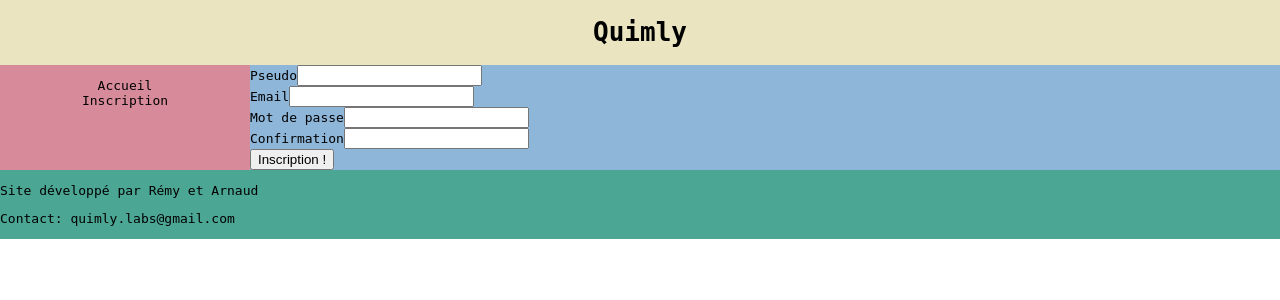
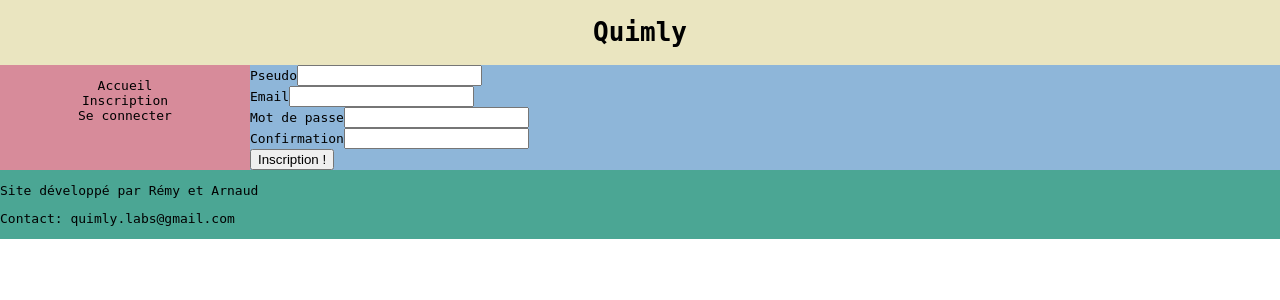
Before and after one commit to Quimly/Quizz, a Symfony app: template templates/registration/register.html.twig in a window 1280 px wide. Shown: the top 300 px of the page. Run offline with Twig, Linux system fonts and the light colour scheme; the template is opened without the code that fills it, so the values that code supplies are empty; form fields are guessed from the names that the template uses; some libraries are stand-ins or nearby versions.

Commit message:
Mise à jour du menu de navigation

```diff
--- a/templates/header.html.twig
+++ b/templates/header.html.twig
@@ -1,6 +1,6 @@
 {% block punchline %}
 	<h1>Quimly</h1>
 	{% if is_granted('IS_AUTHENTICATED_FULLY') %}
-    <p>Bienvenue {{ app.user.username }} !</p>
+    	<p>Bienvenue {{ app.user.username }} !</p>
     {% endif %}
 {% endblock %}
--- a/templates/nav.html.twig
+++ b/templates/nav.html.twig
@@ -2,5 +2,10 @@
     <ul>
     	<li><a href="{{ path('home')}}">Accueil</a></li>
         <li><a href="{{ path('registration')}}">Inscription</a></li>
+        {% if is_granted('IS_AUTHENTICATED_FULLY') %}
+    		<li><a href="{{ path('logout')}}">Se déconnecter</a></li>
+    	{% else %}
+    		<li><a href="{{ path('login')}}">Se connecter</a></li>
+        {% endif %}
     </ul>
 </nav>
```
